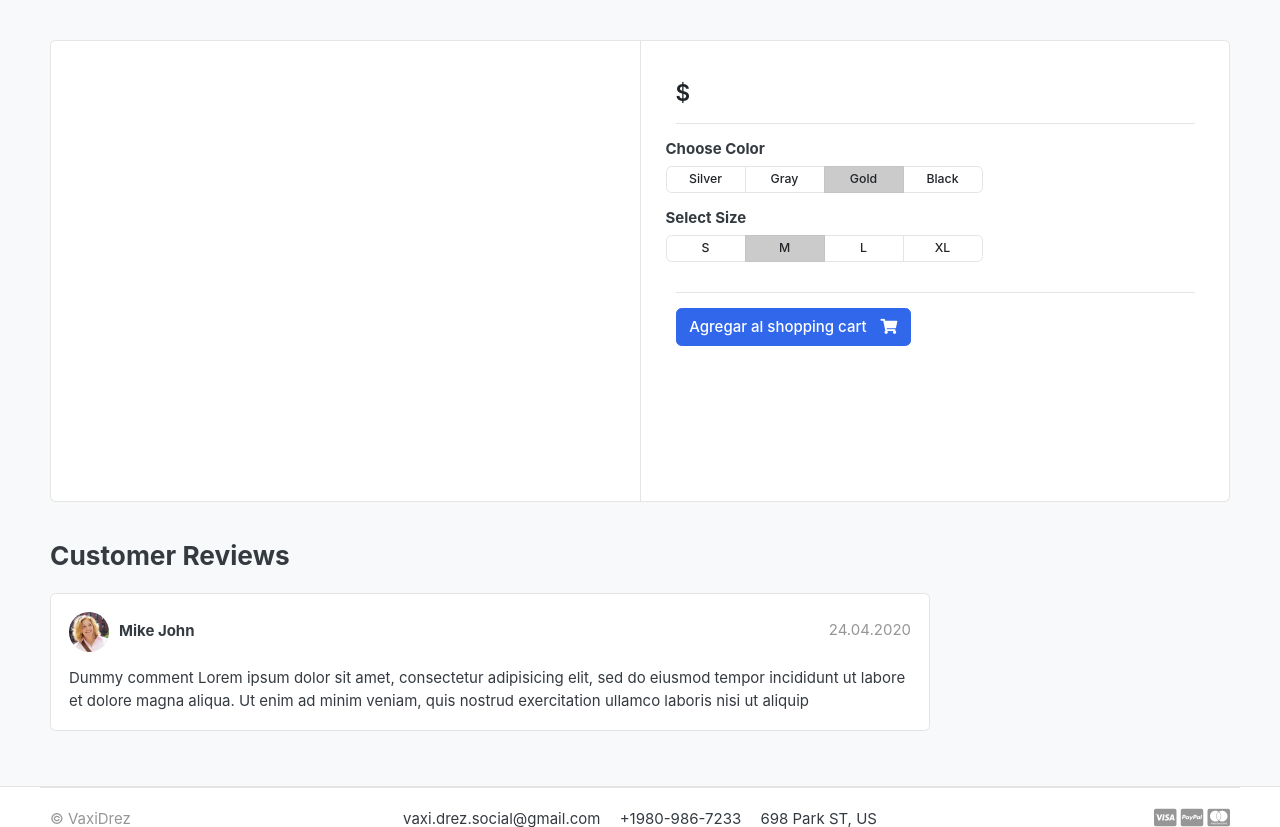
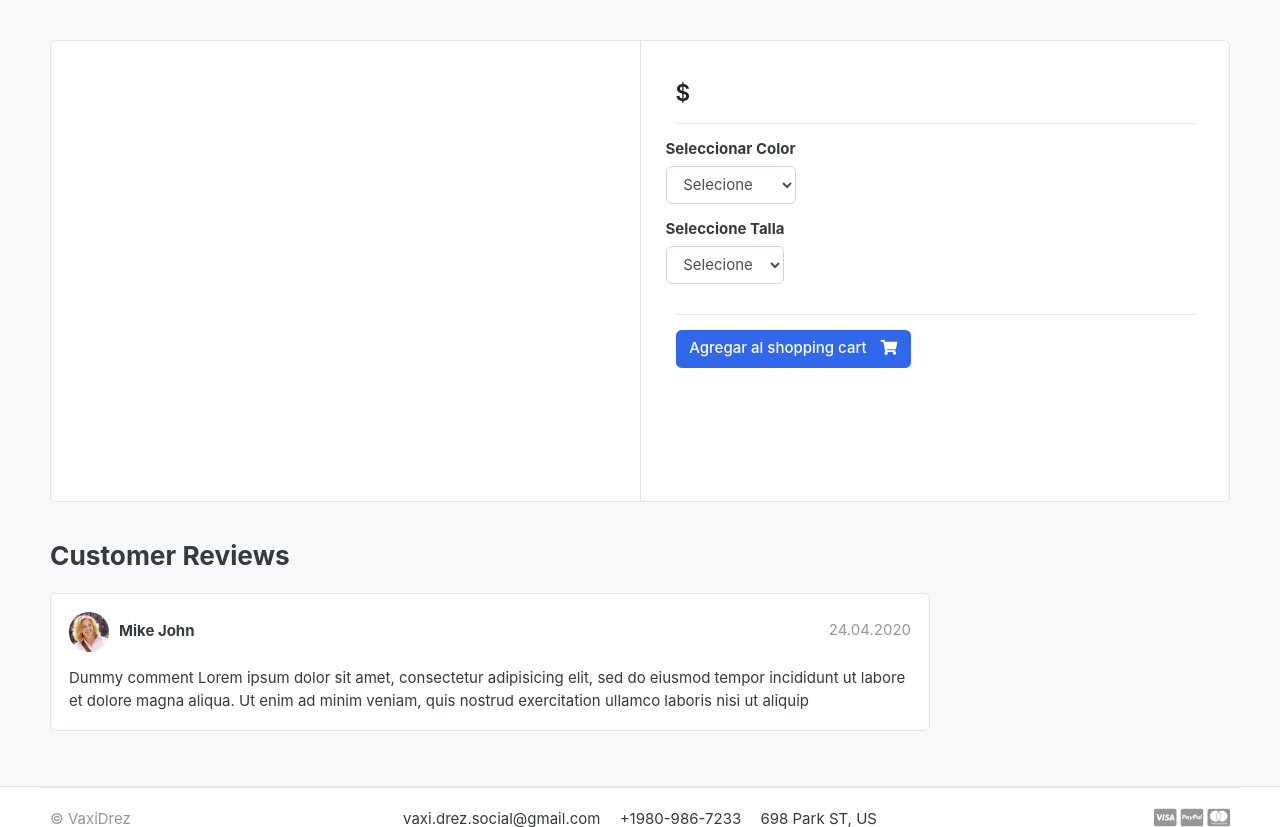
Before and after one commit to Oswaldo26/TrabajoFinalCS, a Django app: template templates/store/product_detail.html in a window 1280 px wide. Shown: the part 118-945 px from the top of the page. Run offline with Django 3.2, Linux system fonts and the light colour scheme; the template is opened without the code that fills it, so the values that code supplies are empty; some web fonts are replaced.

Commit message:
agregando variaciones a los productos

```diff
--- a/templates/store/product_detail.html
+++ b/templates/store/product_detail.html
@@ -14,6 +14,9 @@
           </article> <!-- gallery-wrap .end// -->
         </aside>
         <main class="col-md-6 border-left">
+
+          <form action=""{% url 'add_cart' single_product.id %}" method="GET">
+
             <article class="content-body">
               <h2 class="title">{{ single_product.product_name }}</h2>
               <div class="mb-3">
@@ -23,40 +26,24 @@
               <hr>
               <div class="row">
                 <div class="item-option-select">
-                <h6>Choose Color</h6>
-                <div class="btn-group btn-group-sm btn-group-toggle" data-toggle="buttons">
-                  <label class="btn btn-light">
-                    <input type="radio" name="radio_color"> Silver
-                  </label>
-                  <label class="btn btn-light">
-                    <input type="radio" name="radio_color"> Gray
-                  </label>
-                  <label class="btn btn-light active">
-                    <input type="radio" name="radio_color checked"> Gold
-                  </label>
-                  <label class="btn btn-light">
-                    <input type="radio" name="radio_color"> Black
-                  </label>
-                </div>
+                  <h6>Seleccionar Color</h6>
+                  <select class="form-control" name="color" required>
+                    <option value="" disabled selected>Selecione</option>
+                    {% for i in single_product.variation_set.colors %}
+                    <option value="{{ i.variation.value | lower }}">{{ i.variation_value | capfirst }}</option>
+                    {% endfor %}
+                  </select>
                 </div>
               </div> <!-- row.// -->
               <div class="row">
                 <div class="item-option-select">
-                <h6>Select Size</h6>
-                <div class="btn-group btn-group-sm btn-group-toggle" data-toggle="buttons">
-                  <label class="btn btn-light">
-                    <input type="radio" name="radio_color"> S
-                  </label>
-                  <label class="btn btn-light active">
-                    <input type="radio" name="radio_color" checked> M
-                  </label>
-                  <label class="btn btn-light">
-                    <input type="radio" name="radio_color"> L
-                  </label>
-                  <label class="btn btn-light">
-                    <input type="radio" name="radio_color"> XL
-                  </label>
-                </div>
+                  <h6>Seleccione Talla</h6>
+                  <select class="form-control" name="talla" required>
+                    <option value="" disabled selected>Selecione</option>
+                    {% for i in single_product.variation_set.tallas %}
+                    <option value="{{ i.variation.value | lower }}">{{ i.variation_value | capfirst }}</option>
+                    {% endfor %}
+                  </select>
                 </div>
               </div> <!-- row.// -->
               <hr>
@@ -67,10 +54,11 @@
               <a href="#" class="btn  btn-success"> <span class="text">Productos  agregado al carrito</span> <i class="fas fa-check"></i></a>
               <a href="{% url 'cart' %}" class="btn  btn-outline-primary"> <span class="text">Ver Carrito de compras</span> <i class="fas fa-eye"></i></a>
               {% else %}
-                <a href="{% url 'add_cart' single_product.id %}" class="btn  btn-primary"> <span class="text">Agregar al shopping cart</span> <i class="fas fa-shopping-cart"></i></a>
+              <button type = submit" class="btn  btn-primary"> <span class="text">Agregar al shopping cart</span> <i class="fas fa-shopping-cart"></i></button>
               {% endif %}
               {% endif %}
             </article> <!-- product-info-aside .// -->
+          </form>
         </main> <!-- col.// -->
       </div> <!-- row.// -->
     </div> <!-- card.// -->
```
Also changed, not shown: store/admin.py (+6 -1 lines), store/models.py (+26 -0 lines), store/migrations/0003_variation.py (added). Lines whose indentation alone changed are shown as unchanged.
